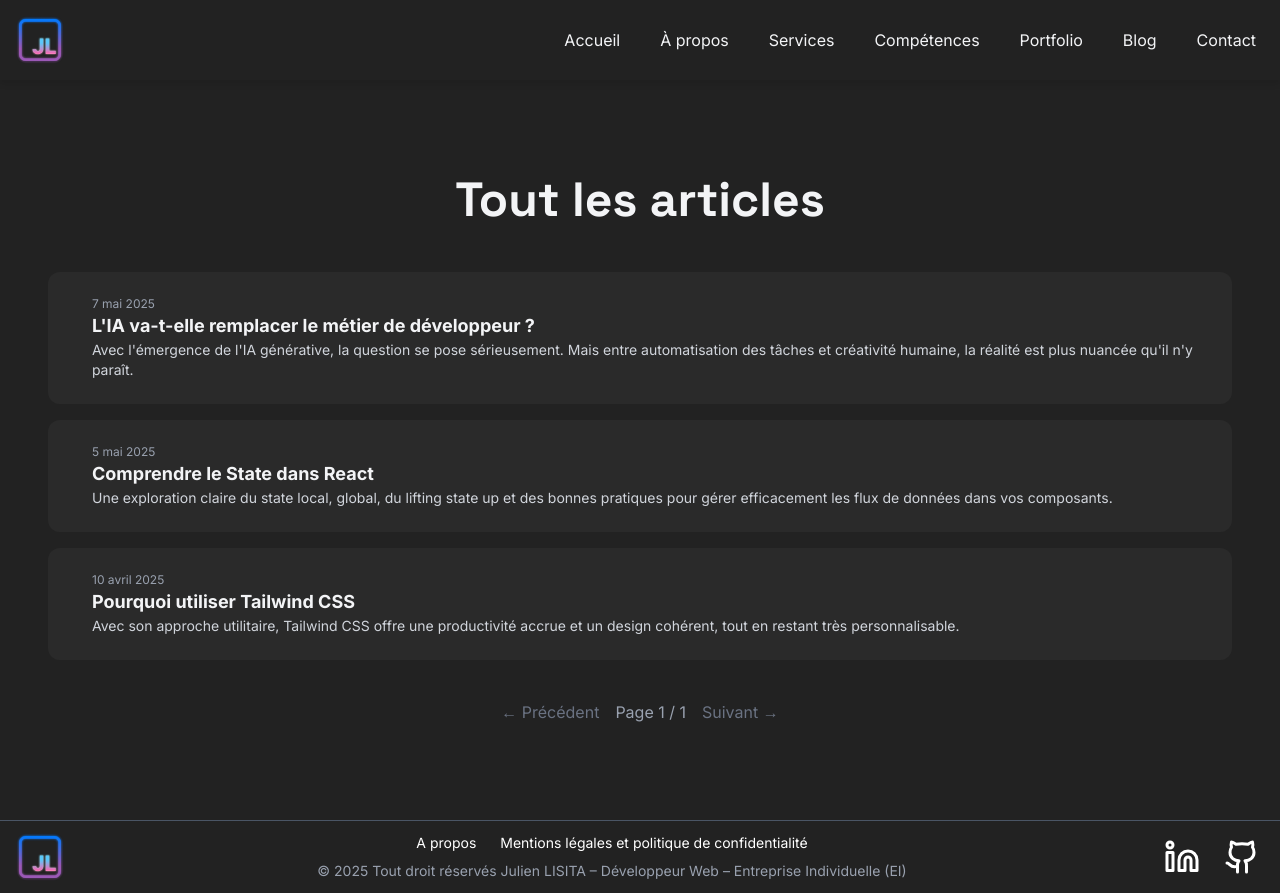
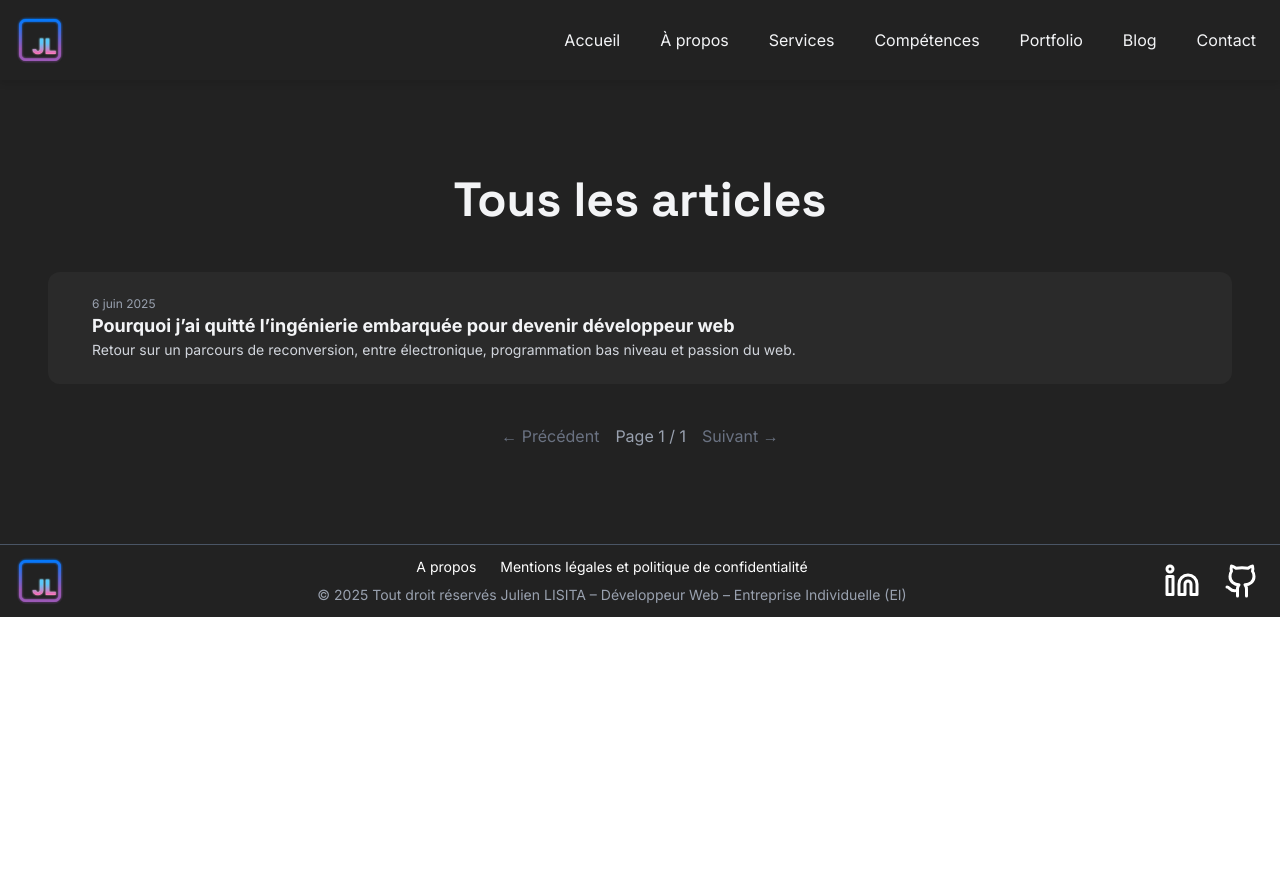
Before and after one commit to julienlisita/portfolio-react, a React (Vite) app: page /blog in a window 1280 px wide. After the commit the page ends 800 px from the top, so only its background shows below. Built offline with nearby package versions, Linux system fonts and the light colour scheme.

Commit message:
feat: Add new blog post with markdown, front-matter, and typography plugin

```diff
--- a/package.json
+++ b/package.json
@@ -14,16 +14,19 @@
     "@fontsource/poppins": "^5.2.6",
     "@fontsource/space-grotesk": "^5.2.8",
     "framer-motion": "^12.11.3",
+    "front-matter": "^4.0.2",
     "lucide-react": "^0.507.0",
     "react": "^19.0.0",
     "react-dom": "^19.0.0",
     "react-icon": "^1.0.0",
     "react-icons": "^5.5.0",
+    "react-markdown": "^10.1.0",
     "react-router-dom": "^7.5.3"
   },
   "devDependencies": {
     "@eslint/js": "^9.22.0",
     "@tailwindcss/postcss": "^4.1.8",
+    "@tailwindcss/typography": "^0.5.16",
     "@types/react": "^19.0.10",
     "@types/react-dom": "^19.0.4",
     "@vitejs/plugin-react": "^4.3.4",
--- /dev/null
+++ b/public/content/blog/2025-06-06-de-l-embarque-au-developpement-web.md
@@ -0,0 +1,46 @@
+---
+title: "Pourquoi j'ai quitté l'ingénierie embarquée pour devenir développeur web"
+description: "Mon parcours de reconversion : de l'ingénierie embarquée au développement web. Retour sur ce changement de cap, mes motivations, mes apprentissages et ma vision actuelle du métier."
+date: "2025-06-06"
+tags: ["parcours", "reconversion", "freelance", "développement web", "ingénierie embarquée"]
+---
+
+Pendant plusieurs années, j’ai travaillé dans un domaine que peu de gens connaissent vraiment : **l’ingénierie logicielle embarquée**. Derrière ce nom un peu austère se cache pourtant un univers passionnant, celui des logiciels intégrés directement dans des machines, véhicules ou objets du quotidien. Ces systèmes sont invisibles mais essentiels : ils font fonctionner nos voitures, nos appareils médicaux, nos avions, ou encore les systèmes de sécurité.
+
+## Des lignes de code au cœur des machines
+
+C’est dans cet environnement que j’ai découvert la programmation, en particulier le langage **C**. Pour ceux qui ne le connaissent pas, c’est un langage fondamental de l’informatique, à la base de nombreux systèmes d’exploitation comme **Windows** ou **Linux**. Travailler en C, c’est un peu comme sculpter dans le marbre : chaque ligne compte, chaque erreur peut avoir un impact direct sur le comportement d’un dispositif réel.
+
+Ce qui me fascinait, c’était de pouvoir transformer des instructions abstraites en fonctionnalités concrètes. J’ai appris à concevoir des programmes de A à Z : rédiger des spécifications, imaginer l’architecture logicielle, écrire le code, corriger les bugs, optimiser les performances… un vrai travail d’orfèvre numérique.
+
+Et puis il y a eu des projets marquants. J’ai eu la chance de contribuer à des systèmes de sécurité automobile, notamment autour de l’**ADAS** (*Advanced Driver Assistance Systems*), comme des airbags capables de s’adapter en temps réel à la position du passager. Ce sont ces projets qui donnent du sens à un métier parfois technique : savoir que ton travail peut un jour **sauver des vies**.
+
+## Le besoin de créer autrement
+
+Mais au fil du temps, un désir grandissait en moi : celui d’avoir un lien plus direct avec le **produit final**… et avec ses utilisateurs. Dans l’embarqué, surtout dans les secteurs comme l’aéronautique ou la défense, il peut s’écouler des années entre la première ligne de code et l’intégration réelle. On est loin du terrain. Le cycle est long, les échanges avec les clients rares, les projets parfois confidentiels.
+
+Je voulais retrouver une forme d’**agilité**, pouvoir créer plus vite, tester, corriger, livrer… et recommencer. C’est ainsi que j’ai découvert le **développement web moderne**. À l’époque, **JavaScript** avait déjà pris une ampleur folle, notamment avec l’arrivée de **Node.js**, qui permettait de l’utiliser aussi côté serveur. Les technologies web, autrefois limitées à de simples pages, étaient devenues capables de faire tourner de véritables **applications interactives**.
+
+## Se reconvertir malgré les doutes
+
+J’ai décidé de me lancer, même si le timing n’était pas évident. Beaucoup de formations sortaient de jeunes développeurs sur le marché, la concurrence était forte. Mais j’ai pris ça comme un défi. Je savais que mes compétences acquises en embarqué — **rigueur, structuration, culture de la performance** — me seraient utiles.
+
+Évidemment, j’ai eu des doutes. L’émergence de **l’intelligence artificielle** a fait naître des craintes sur la disparition de certains métiers tech. Mais je suis convaincu que le développement restera un métier d’humain : tant qu’il faudra traduire une **idée en solution concrète**, il y aura besoin de développeurs.
+
+## Ce que j’aime aujourd’hui dans le web
+
+Le web me permet de concevoir un projet de **bout en bout**. Je peux partir d’un besoin client, concevoir une maquette, structurer la base de données, développer l’application, la déployer en ligne… et voir les premiers retours d’utilisateurs parfois en quelques jours.
+
+Moi qui étais plus attiré par la logique pure, j’ai appris à aimer **l’interface**. Dans le web, on conçoit des applications complètes, mais aussi leur vitrine : l’**ergonomie**, le **design**, l’**expérience utilisateur**. J’apprécie de plus en plus cet équilibre entre fond et forme, entre **backend** (la logique et les données) et **frontend** (l’interface visible).
+
+## Mon fonctionnement en freelance
+
+Aujourd’hui, je travaille de manière structurée, souvent avec des outils comme **Trello** pour découper chaque projet en phases : expression des besoins, architecture technique, maquettes, développement des fonctionnalités, puis tests. Chaque étape donne lieu à un **livrable** que je présente au client. Cela me permet de rester agile tout en gardant une ligne directrice claire.
+
+Je continue aussi de me former régulièrement sur des **frameworks** (outils de développement structurants, comme **React** ou **Next.js**) pour rester à jour et proposer des solutions efficaces et pérennes.
+
+## Ce qui me fait avancer
+
+Ce qui me motive ? Les projets qui **n’ont jamais encore été réalisés**. Créer quelque chose de nouveau, relever des défis techniques ou humains, trouver la bonne manière de répondre à un besoin unique.
+
+Ce que je souhaite avant tout, c’est que mes clients sentent que je m’investis à **100 %**, que je suis à l’écoute, transparent, force de proposition. Je crois que dans tout projet réussi, il y a plus que du code : il y a une **relation de confiance**, une envie commune de construire quelque chose qui a du sens.
--- a/src/components/home/BlogPreview.jsx
+++ b/src/components/home/BlogPreview.jsx
@@ -2,6 +2,7 @@
 
 import HomeSection from "./HomeSection";
 import {articles} from "../../data/articles"
+import { Link } from "react-router-dom";
 
 export default function BlogPreview() {
 
@@ -13,9 +14,9 @@ export default function BlogPreview() {
     >
       <div className="space-y-4">
         {articles.map((article, index) => (
-          <a
+          <Link
             key={index}
-            href={`/blog/${article.slug}`}
+            to={`/blog/${article.slug}`}
             className="block bg-[#2a2a2a] rounded-xl p-6 hover:bg-[#333] transition group"
           >
             <div className="flex items-start gap-4">
@@ -30,7 +31,7 @@ export default function BlogPreview() {
                 </p>
               </div>
             </div>
-          </a>
+          </Link>
         ))}
       </div>
     </HomeSection>
--- a/src/data/articles.js
+++ b/src/data/articles.js
@@ -2,24 +2,9 @@
 
 export const articles =  [
     {
-        slug: "ia-remplacera-dev",
-        title: "L'IA va-t-elle remplacer le métier de développeur ?",
-        excerpt:
-            "Avec l'émergence de l'IA générative, la question se pose sérieusement. Mais entre automatisation des tâches et créativité humaine, la réalité est plus nuancée qu'il n'y paraît.",
-        date: "7 mai 2025",
-    },
-    {
-        slug: "comprendre-le-state-react",
-        title: "Comprendre le State dans React",
-        excerpt:
-            "Une exploration claire du state local, global, du lifting state up et des bonnes pratiques pour gérer efficacement les flux de données dans vos composants.",
-        date: "5 mai 2025",
-    },
-    {
-        slug: "pourquoi-tailwind-css",
-        title: "Pourquoi utiliser Tailwind CSS",
-        excerpt:
-            "Avec son approche utilitaire, Tailwind CSS offre une productivité accrue et un design cohérent, tout en restant très personnalisable.",
-        date: "10 avril 2025",
-    },
+        slug: "2025-06-06-de-l-embarque-au-developpement-web",
+        title: "Pourquoi j’ai quitté l’ingénierie embarquée pour devenir développeur web",
+        excerpt: "Retour sur un parcours de reconversion, entre électronique, programmation bas niveau et passion du web.",
+        date: "6 juin 2025"
+    }
   ];
--- a/src/index.css
+++ b/src/index.css
@@ -1,6 +1,8 @@
  /* src/index.css */
 
 @import "tailwindcss";
+
+@plugin "@tailwindcss/typography";
 
 .font-name {
   font-family: "Poppins", sans-serif;
--- a/src/pages/ArticlePage.jsx
+++ b/src/pages/ArticlePage.jsx
@@ -1,29 +1,50 @@
 // src/pages/ArticlePage.jsx
 
 import { useParams } from "react-router-dom";
-import {articles} from "../data/articles"
+import { useEffect, useState } from "react";
+import ReactMarkdown from "react-markdown";
+import frontMatter from "front-matter";
+import { articles } from "../data/articles";
 import PageTitle from "../components/common/PageTitle";
 
 export default function ArticlePage() {
+  const { slug } = useParams();
+  const article = articles.find((a) => a.slug === slug);
+  const [markdown, setMarkdown] = useState("");
+  const [error, setError] = useState(false);
 
-  const { slug } = useParams();
-  const article = articles.find((a) => a.slug === slug)
+  useEffect(() => {
+    if (!slug) return;
+
+    fetch(`/content/blog/${slug}.md`)
+      .then((res) => {
+        if (!res.ok) throw new Error("Fichier introuvable");
+        return res.text();
+      })
+      .then((text) => {
+        const { body } = frontMatter(text);
+        setMarkdown(body);
+        setError(false);
+      })
+      .catch(() => {
+        setMarkdown("");
+        setError(true);
+      });
+  }, [slug]);
 
   if (!article) {
-    return <p>Article non trouvé.</p>;
+    return <p className="text-red-400">Article non trouvé.</p>;
   }
 
   return (
     <>
       <header className="mb-8">
         <PageTitle>{article.title}</PageTitle>
+        <p className="mt-4 text-sm text-gray-400">{article.date}</p>
       </header>
 
       <section className="prose prose-invert max-w-none text-gray-200">
-        {/* Ici tu peux rendre du HTML ou du Markdown compilé */}
-
-        <p className="text-sm text-gray-400">{article.date}</p>
-
+        <ReactMarkdown>{markdown}</ReactMarkdown>
       </section>
     </>
   );
--- a/src/pages/BlogPage.jsx
+++ b/src/pages/BlogPage.jsx
@@ -1,5 +1,6 @@
 // src/pages/BlogPage.jsx
 
+import { Link } from "react-router-dom";
 import { useState } from "react";
 import Pagination from "../components/common/Pagination";
 import PageTitle from "../components/common/PageTitle";
@@ -17,13 +18,13 @@ export default function BlogPage() {
 
   return (
     <>
-      <PageTitle>Tout les articles</PageTitle>
+      <PageTitle>Tous les articles</PageTitle>
 
       <Section className="space-y-4">
         {paginatedArticles.map((article, index) => (
-          <a
+          <Link
             key={index}
-            href={`/blog/${article.slug}`}
+            to={`/blog/${article.slug}`}
             className="block bg-[#2a2a2a] rounded-xl p-6 hover:bg-[#333] transition group"
           >
             <div className="flex items-start gap-4">
@@ -38,7 +39,7 @@ export default function BlogPage() {
                 </p>
               </div>
             </div>
-          </a>
+          </Link>
         ))}
       </Section>
 
--- a/tailwind.config.js
+++ b/tailwind.config.js
@@ -1,8 +1,10 @@
-/** @type {import('tailwindcss').Config} */
-module.exports = {
-    content: ["./index.html", "./src/**/*.{js,ts,jsx,tsx}"],
-    theme: {
-      extend: {},
-    },
-    plugins: [],
-  }
+// taiwind.config.js
+
+export default {
+  content: [
+    "./src/**/*.{js,jsx,ts,tsx,html}",
+  ],
+  theme: {
+    extend: {},
+  },
+}
```
Also changed, not shown: 1 other file (tests, documents, lock files or other folders).
